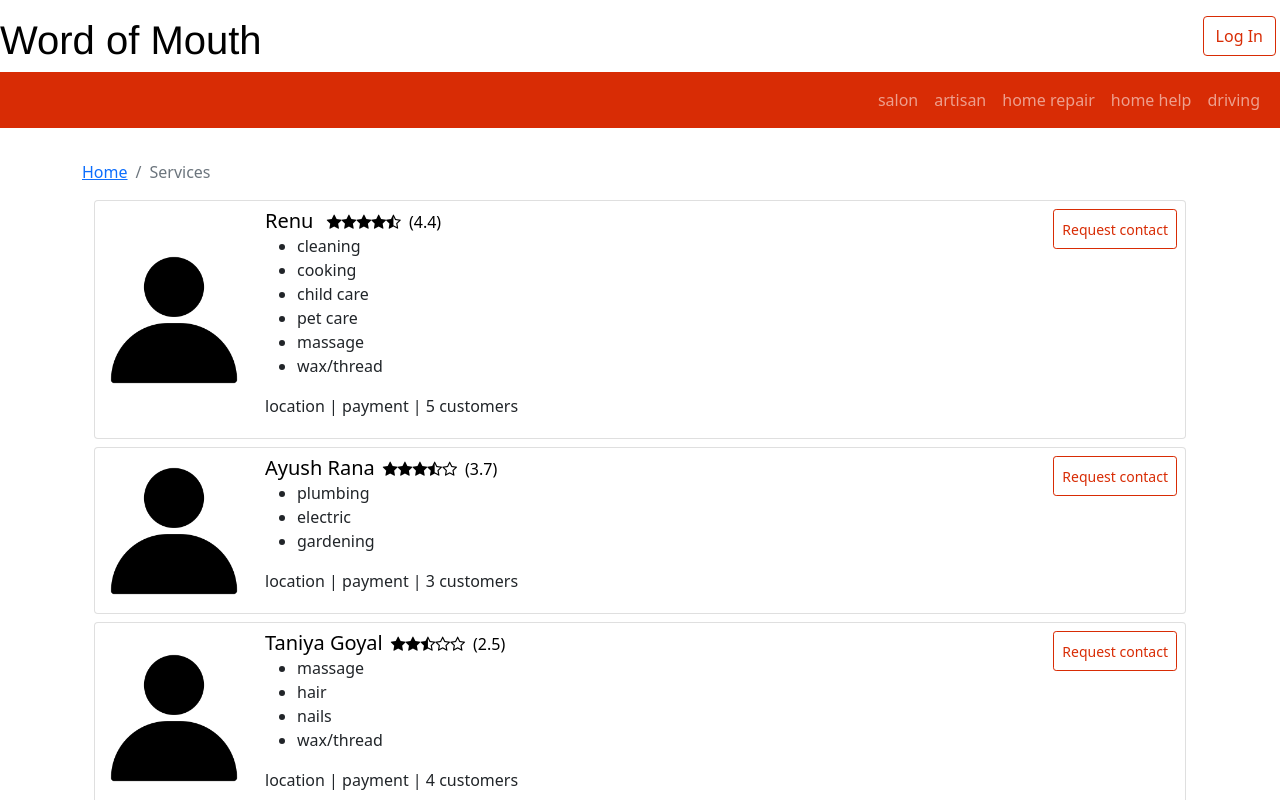
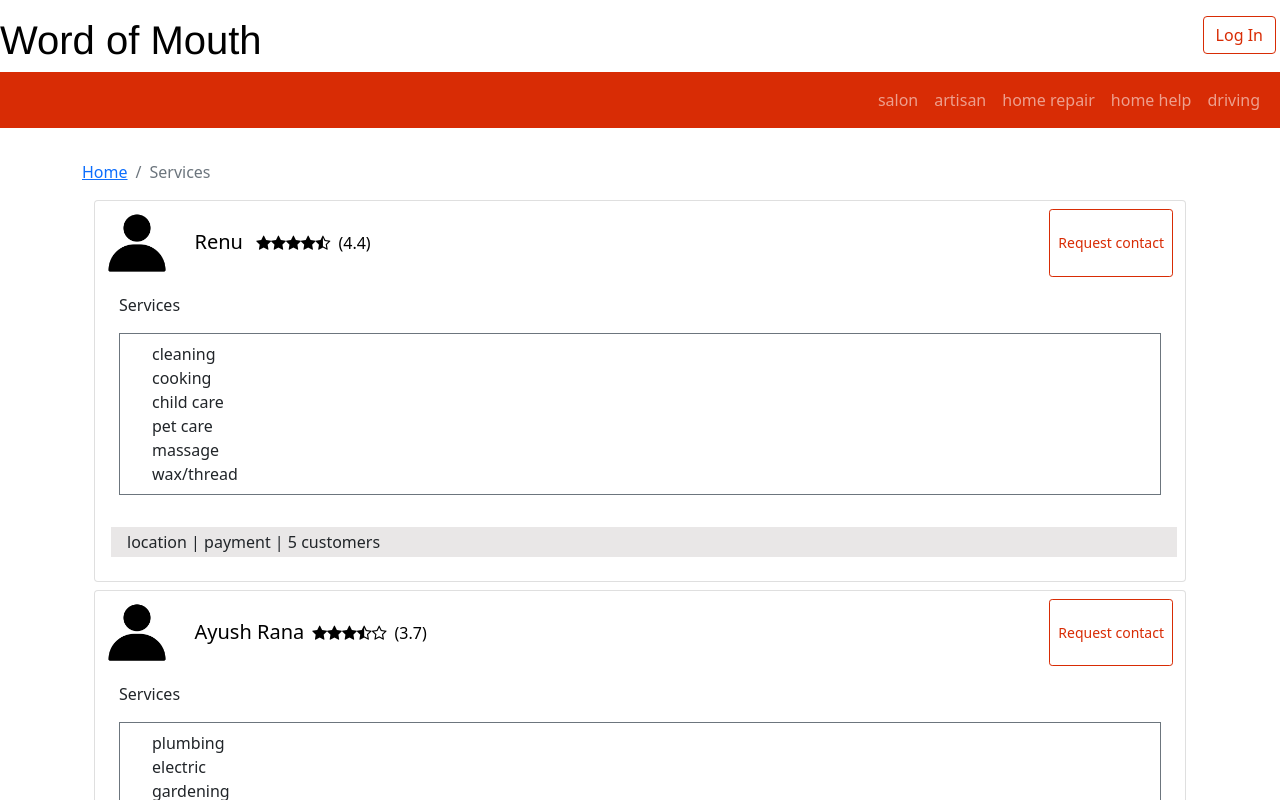
Before and after one commit to sruthiravindra/wordofmouth, a React (Create React App) app: page /services in a window 1280 px wide. Shown: the top 800 px of the page. Built offline with nearby package versions, Linux system fonts and the light colour scheme.

Commit message:
aesthetic update

```diff
--- a/src/App.css
+++ b/src/App.css
@@ -77,10 +77,18 @@ div .btn {
   color: #d82c05;
   background-color: rgba(255, 255, 255, 0.425);
   border: #d82c05 1px solid;
-  height: 40px;
 }
 
 .red-link {
   color: #d82c05;
   text-decoration: none;
 }
+
+.service-list {
+  list-style-type: none;
+}
+
+.banner {
+  background-color: rgb(233, 231, 231);
+  padding: 0.2em 1em;
+}
--- a/src/features/Nav/NavDropdown.js
+++ b/src/features/Nav/NavDropdown.js
@@ -23,7 +23,7 @@ const NavDropdown = ({ navItem }) => {
                 {
                     submenu.map((subNavItem) => {
                         return (
-                            <NavLink className='nav-link' to={subNavItem.url}>
+                            <NavLink className='nav-link' to={subNavItem.url} key={subNavItem.id}>
                                 <DropdownItem>{subNavItem.title}</DropdownItem>
                             </NavLink>
                         );
--- a/src/features/Workers/WorkerCard.css
+++ /dev/null
@@ -1,8 +0,0 @@
-h6 {
-    color: #d82c05;
-    text-decoration: none;
-}
-
-button {
-    height: 40px;
-}
--- a/src/features/Workers/WorkerCard.js
+++ b/src/features/Workers/WorkerCard.js
@@ -1,4 +1,4 @@
-import { Card, Button, Col, Row } from 'reactstrap';
+import { Card, Button, Col, Row,  } from 'reactstrap';
 import { Link } from 'react-router-dom';
 import StarRating from '../Reviews/StarRating';
 import ServiceList from '../services/ServiceList';
@@ -10,25 +10,23 @@ const WorkerCard = ({ worker }) => {
     const currentUser = useSelector(selectCurrentUser);
 
     return (
-        <Card className='mb-2'>
-            <div className='d-flex align-items-center p-1'>
+        <Card className='mb-2 p-2'>
+            <Row className=''>
+                <Col xs='2' lg='1'>
                     <div class='flex-shrink-0'>
                         <img
                         src={profilePic}
                         alt='profile picture'
-                    width='150px'/>
+                        className='img-fluid'/>
                     </div>
-                <div class='flex-grow-1 ms-3'>
-                    <Row className='mt-1'>
-                        <Col>
+                </Col>
+                <Col className='d-flex justify-content-start align-items-center'>
                     <Link to={`${id}`} className='unstyledLink'>
                         <h5 className='d-inline'>{firstName} {lastName}</h5>
                         <StarRating rating={rating}/><p className='d-inline'>({rating})</p>
                     </Link>
-                            <ServiceList serviceIds={services}/>
-                            <p>location  |  payment  |  {contacts.length} customers</p>
                 </Col>
-                        <Col className='d-flex justify-content-end pe-3'>
+                <Col className='d-flex justify-content-end pe-3' xs='3'>
                     {
                         (currentUser && currentUser.contacts.includes(id)) ?
                             (<div className='text-end'>
@@ -39,8 +37,12 @@ const WorkerCard = ({ worker }) => {
                     }
                 </Col>
             </Row>
-                </div>
-            </div>
+            <Row>
+                <Col>
+                    <ServiceList serviceIds={services}/>
+                    <p className='ms-2 banner'>location  |  payment  |  {contacts.length} customers</p>
+                </Col>
+            </Row>
         </Card>
     )
 };
--- a/src/features/services/ServiceList.js
+++ b/src/features/services/ServiceList.js
@@ -6,11 +6,14 @@ const ServiceList = ({ serviceIds }) => {
 
     return (
         <Row>
-            <Col>
-                <ul>
+            <Col className='mx-3 my-3'>
+                <p>Services</p>
+                <ul className='service-list border border-secondary py-2'>
                     {
                         serviceTitles.map((service) => {
-                            return (<li>{service}</li>);
+                            return (
+                                <li className=''>{service}</li>
+                            );
                         })
                     }
                 </ul>
--- a/src/features/user/UserMenu.js
+++ b/src/features/user/UserMenu.js
@@ -10,8 +10,10 @@ const UserMenu = () => {
     const [dropdownOpen, setDropdownOpen] = useState(false);
     const toggle = () => setDropdownOpen(!dropdownOpen);
     const dispatch = useDispatch();
-    const logout = () => dispatch(setCurrentUser(null));
-
+    const logout = () => {
+        dispatch(setCurrentUser(null));
+        console.log(currentUser);
+    }
     return(
         <>
             <Dropdown isOpen={dropdownOpen} toggle={toggle} style={{zIndex: 9999}}>
--- a/src/pages/ContactUsPage.js
+++ b/src/pages/ContactUsPage.js
@@ -29,14 +29,7 @@ const ContactUsPage = () => {
                     <div className="square border rounded p-5">
                         <h3>You can also reach us on!</h3>
                         <br />
-                        <h5>Our Address</h5>
-                        <address>
-                            1 akjdh
-                            <br />
-                            Katmandu, WA 98001
-                            <br />
-                            Nepal
-                        </address>
+
                         <a
                         role='button'
                         className='btn btn-link'
--- a/src/pages/HomePage.js
+++ b/src/pages/HomePage.js
@@ -1,7 +1,13 @@
 import { Container, Row, Col, Button } from 'reactstrap';
 import ktmAerialImg from '../app/assets/img/ktm-aerial.jpeg';
+import { useSpring, animated } from 'react-spring';
 
 const HomePage = () => {
+    const fadeProps = useSpring({
+        from: { opacity: 0 },
+        to: { opacity: 1 },
+      })
+
     return (
         <>
             <Row>
@@ -12,11 +18,11 @@ const HomePage = () => {
                     >
                         <div className='mask h-100' style={{ backgroundColor: 'rgba(0, 0, 0, 0.1)' }}>
                             <div className='d-flex justify-content-center align-items-center h-100'>
-                                <div>
+                                <animated.div style={fadeProps}>
                                     <h2 className='mb-3 light-title'>Find top-rated service professionals in your area</h2>
                                     <input type='text' className='py-1'></input>
                                     <Button className='custom-button'>Go</Button>
-                                </div>
+                                </animated.div>
                             </div>
                         </div>
                     </div>
```
Lines whose indentation alone changed are shown as unchanged.
